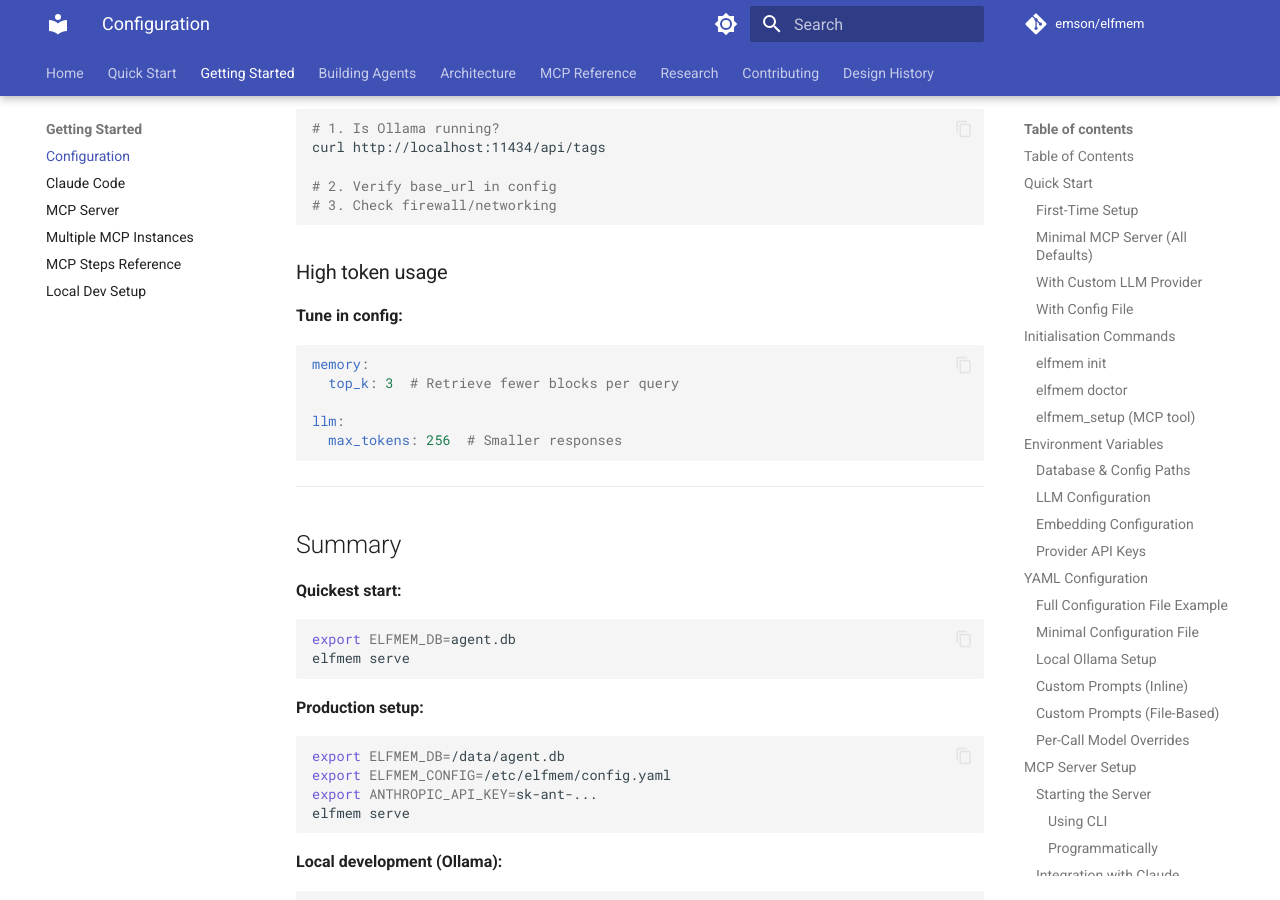
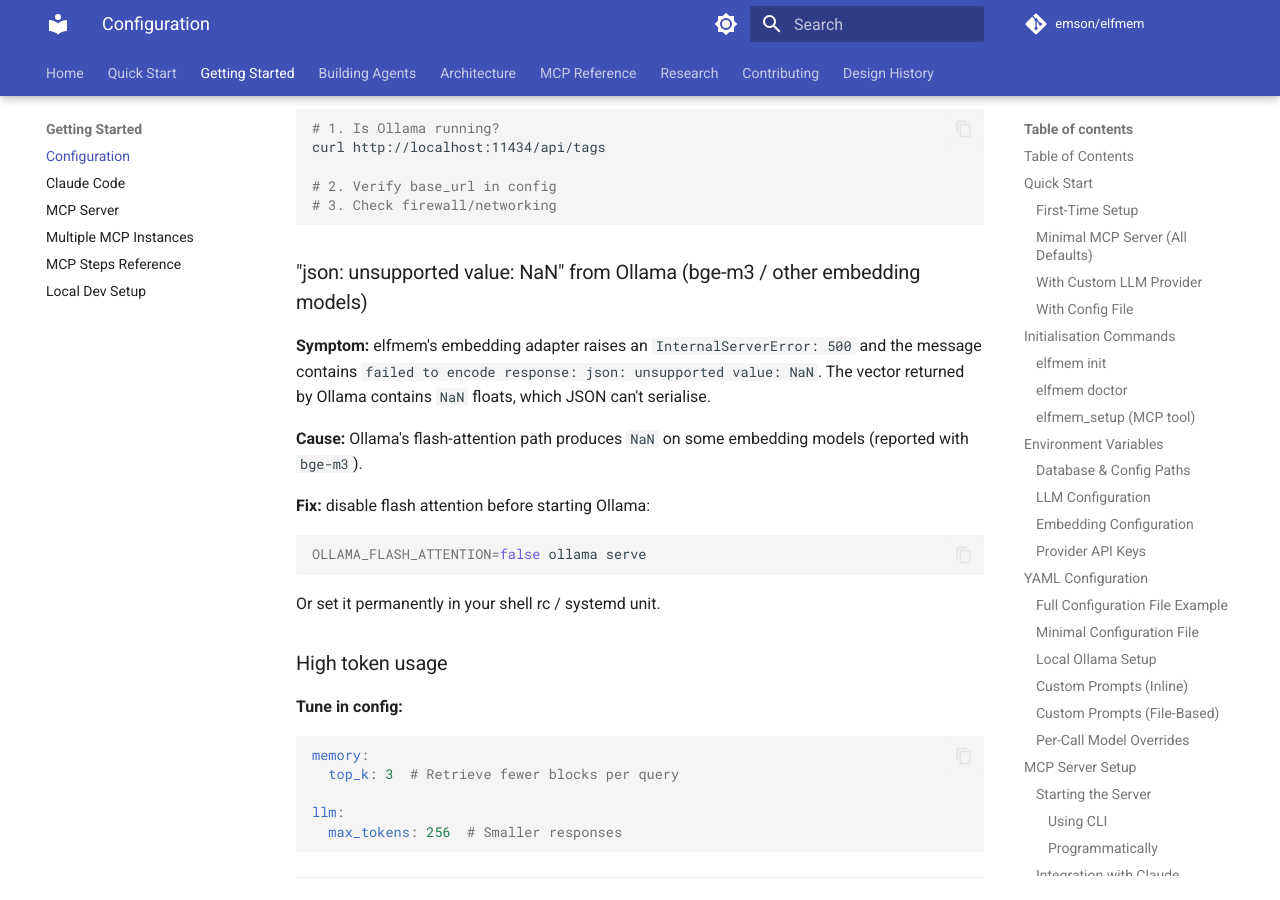
Before and after one commit to emson/elfmem, an MkDocs documentation site: the page built from docs/SETUP_AND_CONFIG.md, in a window 1280 px wide and 900 px high, scrolled down 15262 px. Built offline with MkDocs 1.6.1 and Material for MkDocs 9.7.7, drawn with Linux system fonts in a browser that asks for light colours; comment, search, counter and statistics services are not loaded.

Commit message:
docs: document Ollama flash-attention NaN workaround; reference #50
Adds a troubleshooting entry for the "json: unsupported value: NaN" error
from Ollama's flash-attention path on embedding models (bge-m3 etc.). Fix
is OLLAMA_FLASH_ATTENTION=false. Surfaced by issue #50 real-world testing.

Also adds a closes-link to issue #50 (item 4: non-existent world /
short_term frames) in CHANGELOG to make the docs sweep traceable to the
report that motivated it.

Co-Authored-By: Claude Opus 4.7 (1M context) <noreply@anthropic.com>

````diff
--- a/docs/SETUP_AND_CONFIG.md
+++ b/docs/SETUP_AND_CONFIG.md
@@ -721,6 +721,18 @@ curl http://localhost:11434/api/tags
 # 3. Check firewall/networking
 ```
 
+### "json: unsupported value: NaN" from Ollama (bge-m3 / other embedding models)
+
+**Symptom:** elfmem's embedding adapter raises an `InternalServerError: 500` and the message contains `failed to encode response: json: unsupported value: NaN`. The vector returned by Ollama contains `NaN` floats, which JSON can't serialise.
+
+**Cause:** Ollama's flash-attention path produces `NaN` on some embedding models (reported with `bge-m3`).
+
+**Fix:** disable flash attention before starting Ollama:
+```bash
+OLLAMA_FLASH_ATTENTION=false ollama serve
+```
+Or set it permanently in your shell rc / systemd unit.
+
 ### High token usage
 **Tune in config:**
 ```yaml
````
Also changed, not shown: CHANGELOG.md (+7 -0 lines).
